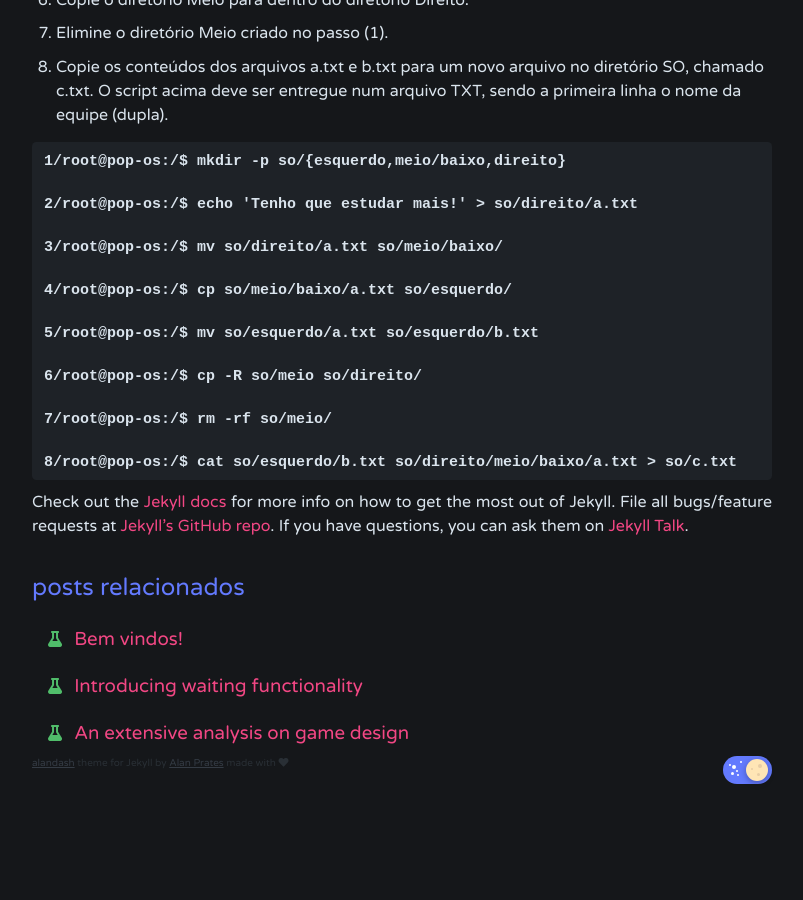
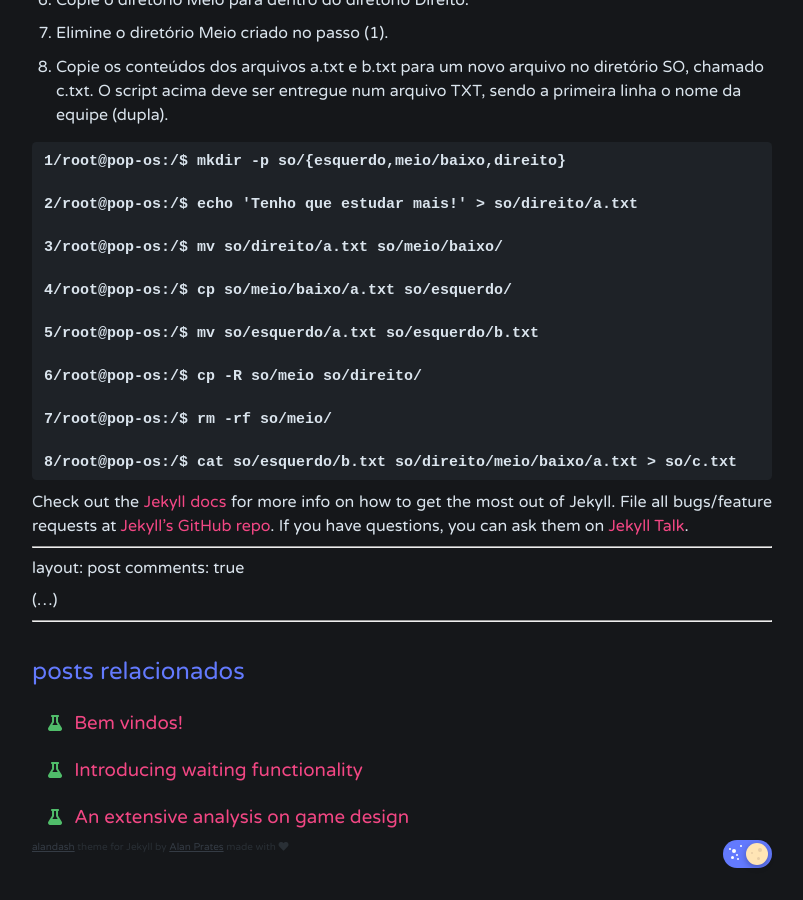
Before and after one commit to AlanPrates/alandash, a Jekyll site: the page built from _posts/2022-4-17-Sistema-de-arquivos.md, in a window 1280 px wide and 900 px high, scrolled down 1135 px. Shown: the whole window, without its empty margins (238-1041 px from the left). Built offline with Jekyll 4.4.1, drawn with Linux system fonts in a browser that asks for light colours; nearby versions of some CDN libraries; comment, search, counter and statistics services are not loaded; before the commit the page ends 1951 px from its top, so only the background shows below that.

Commit message:
Update 2022-4-17-Sistema-de-arquivos.md

```diff
--- a/_posts/2022-4-17-Sistema-de-arquivos.md
+++ b/_posts/2022-4-17-Sistema-de-arquivos.md
@@ -46,3 +46,12 @@ Check out the [Jekyll docs][jekyll-docs] for more info on how to get the most ou
 [jekyll-docs]: https://jekyllrb.com/docs/home
 [jekyll-gh]: https://github.com/jekyll/jekyll
 [jekyll-talk]: https://talk.jekyllrb.com/
+
+---
+
+layout: post
+comments: true
+
+(...)
+
+---
```
